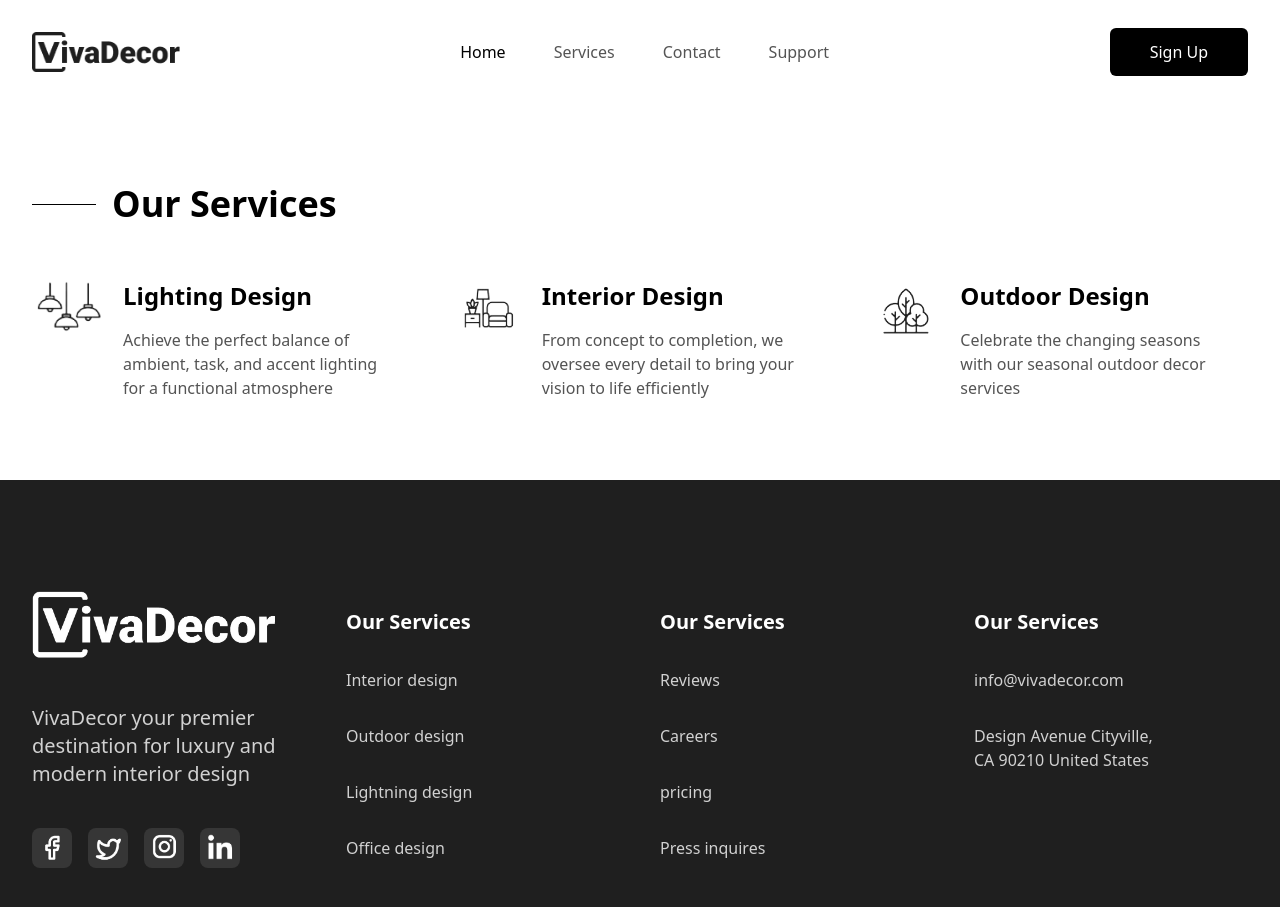
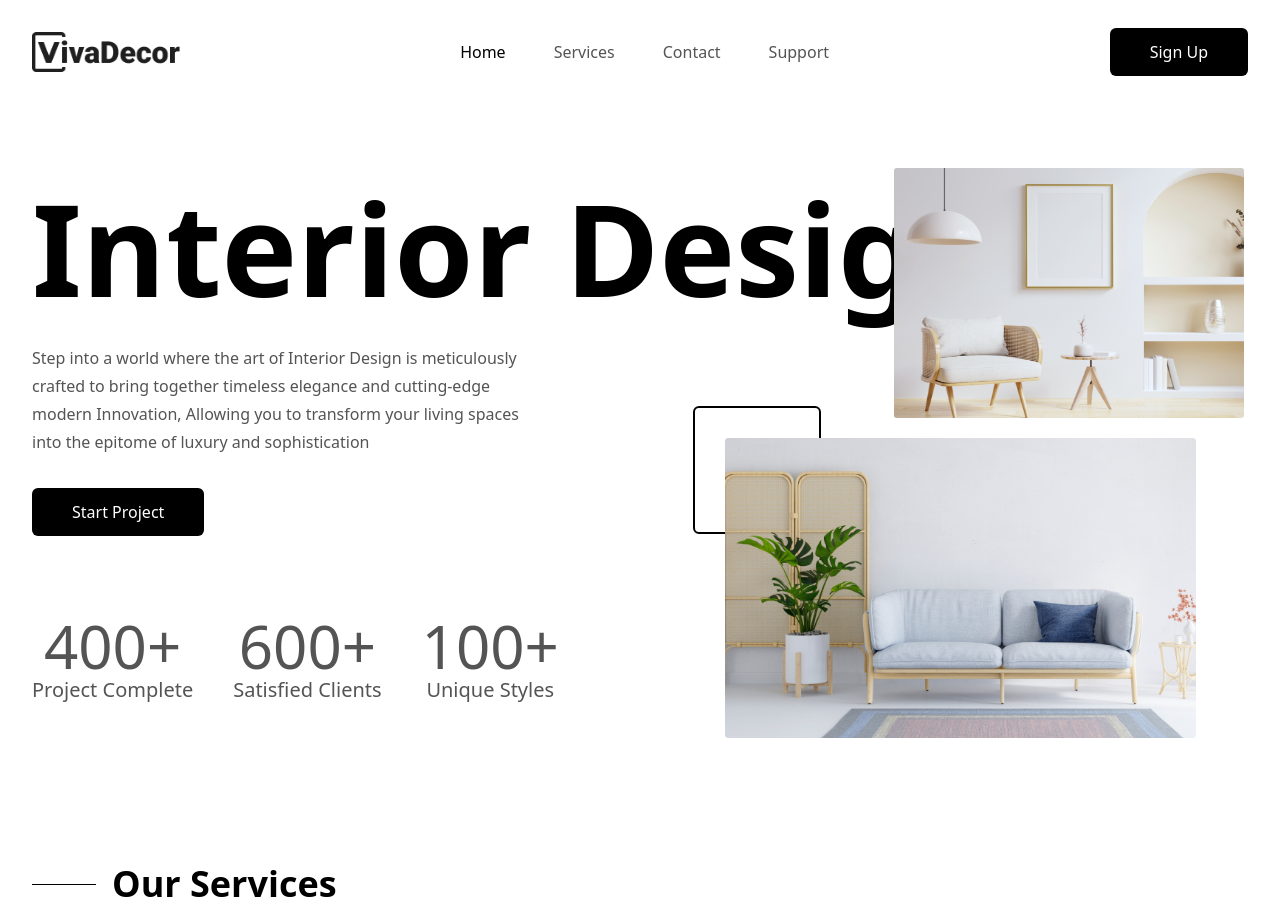
Before and after one commit to aliallam98/Webmasters-internship-tasks, a website: page Week-Two-Task-One/src/index.html in a window 1280 px wide. Shown: the top 907 px of the page. Drawn offline with Linux system fonts and the light colour scheme.

Commit message:
Finished landing section .

```diff
--- a/Week-Two-Task-One/src/index.html
+++ b/Week-Two-Task-One/src/index.html
@@ -32,7 +32,6 @@
           />
         </div>
       </nav>
-
       <nav class="hidden" id="mobNav">
         <ul class="transition flex flex-col items-center gap-4">
           <li class="text-black font-medium p-4">Home</li>
@@ -46,6 +45,54 @@
       </nav>
     </header>
     <main>
+      <section class="landing py-10 md:py-20">
+        <div class="relative container flex flex-col">
+          <div>
+            <h1 class="text-4xl md:text-7xl lg:text-9xl font-semibold">Interior Design</h1>
+            <p class="text-grayHeader max-w-[500px] font-xl leading-7 my-8">
+              Step into a world where the art of Interior Design is meticulously
+              crafted to bring together timeless elegance and cutting-edge
+              modern Innovation, Allowing you to transform your living spaces
+              into the epitome of luxury and sophistication
+            </p>
+            <button class="bg-black px-10 py-3 text-white rounded-md">
+              Start Project
+            </button>
+            <div
+              class="counter-container flex items-center gap-2 md:gap-10 text-grayHeader mt-10 md:mt-20"
+            >
+              <div class="counter-item text-center">
+                <span class="counter-number text-2xl md:text-6xl">400+</span>
+                <p class="counter-label text-sm md:text-xl">Project Complete</p>
+              </div>
+              <div class="counter-item text-center">
+                <span class="counter-number text-2xl md:text-6xl">600+</span>
+                <p class="counter-label text-sm md:text-xl">Satisfied Clients</p>
+              </div>
+              <div class="counter-item text-center">
+                <span class="counter-number text-2xl md:text-6xl">100+</span>
+                <p class="counter-label text-sm md:text-xl">Unique Styles</p>
+              </div>
+            </div>
+          </div>
+          <div class="xl:absolute lg:-top-4 lg:right-9 mt-10 xl:mt-0">
+            <img
+              src="./images/Image 1.png"
+              alt="decorImage"
+              class="h-[250px] w-[350px] ml-auto"
+            />
+            <div class="relative">
+              <img
+                src="./images/Image 2.png"
+                alt="decorImage"
+                class="h-[300px] mr-12 -lg:mr-12 xl:mr-12 mt-5 "
+              />
+              <div class="hidden md:block border-2 border-black rounded-md size-32 absolute -top-8 -left-8 -z-10"></div>
+            </div>
+          </div>
+        </div>
+      </section>
+
       <section class="services py-10 md:py-20">
         <div class="container">
           <div class="flex items-center gap-4 mb-14">
--- a/Week-Two-Task-One/src/script.js
+++ b/Week-Two-Task-One/src/script.js
@@ -4,3 +4,25 @@ const mobNav = document.getElementById("mobNav");
 menuButton.addEventListener("click", function () {
     mobNav.classList.toggle("hidden");
 });
+
+
+const counterElements = document.querySelectorAll(".counter-number");
+const animateCounters = () => {
+    counterElements.forEach((counterElement) => {
+      const targetNumber = parseInt(counterElement.textContent.replace("+", ""));
+      const duration = 3000;
+      let currentCount = 0;
+
+      const animate = () => {
+        currentCount = Math.floor(currentCount + (targetNumber - currentCount) * (Math.min(window.performance.now() / duration, 1))); // Linear increment
+        counterElement.textContent = `${currentCount}+`;
+
+        if (currentCount < targetNumber) {
+          requestAnimationFrame(animate);
+        }
+      };
+
+      animate();
+    });
+  };
+window.addEventListener("load", animateCounters);
```
Also changed, not shown: Week-Two-Task-One/dist/output.css, Week-Two-Task-One/src/images/Image 1.png (added), Week-Two-Task-One/src/images/Image 2.png (added).
